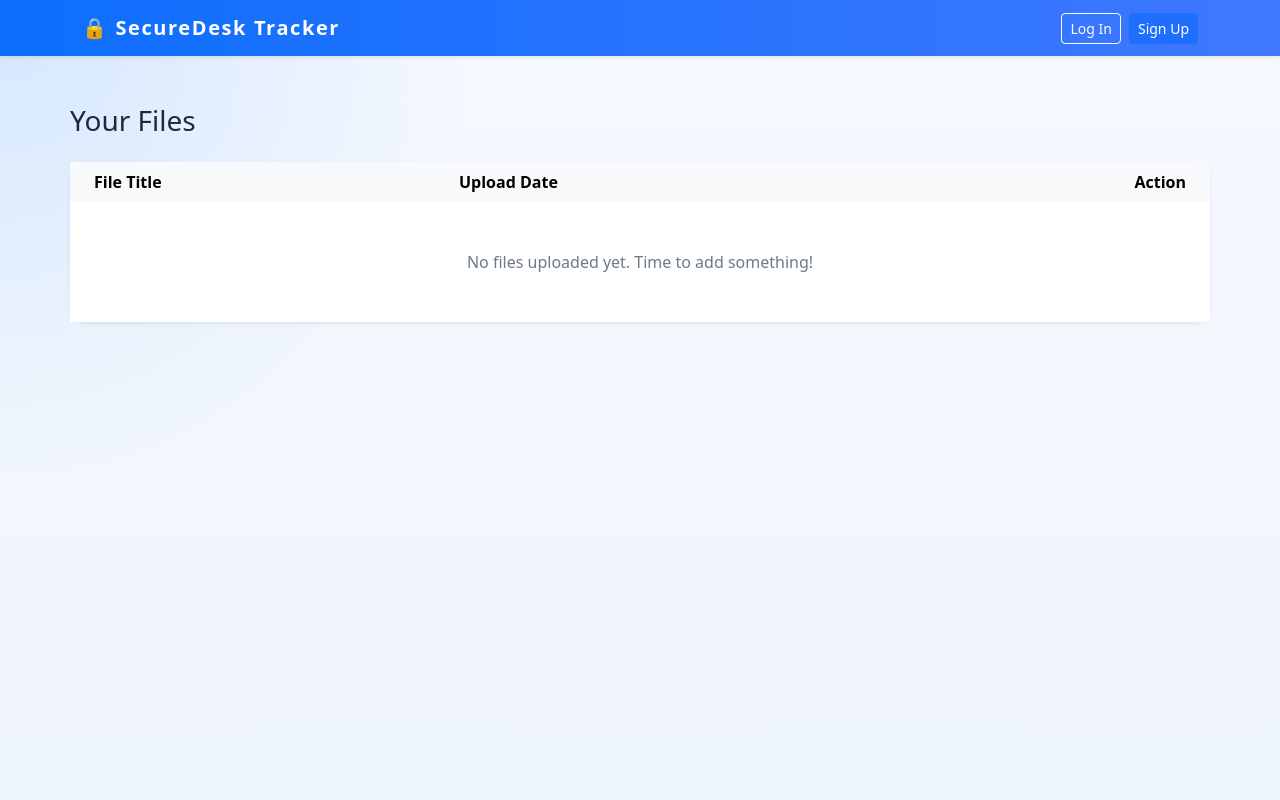
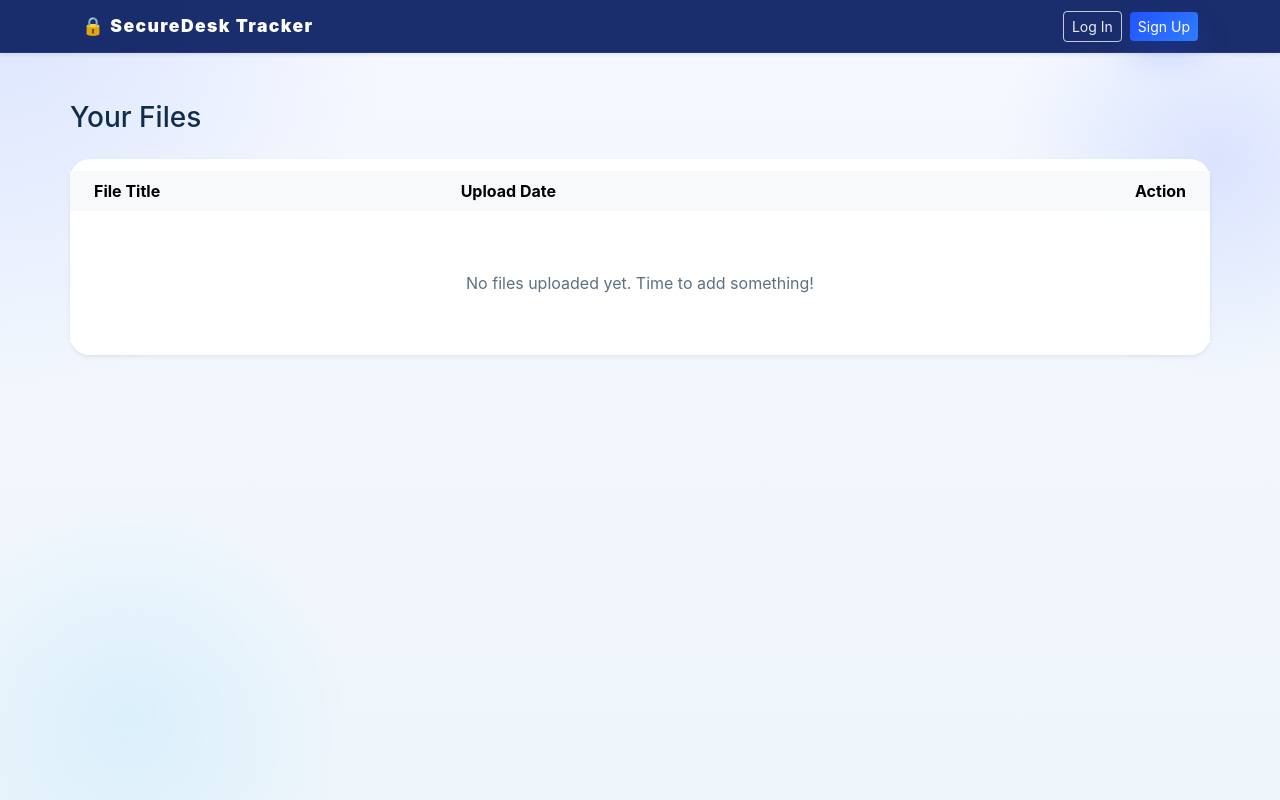
Before and after one commit to JeremiAtienza/IT-Helpdesk-Security-Incident-Tracker, a Django app: template templates/filemanager/file_list.html in a window 1280 px wide. Run offline with Django 5.2, Linux system fonts and the light colour scheme; the template is opened without the code that fills it, so the values that code supplies are empty.

Commit message:
Finalize theme wiring and settings updates

```diff
--- a/config/settings.py
+++ b/config/settings.py
@@ -168,6 +168,7 @@ DEFAULT_FILE_STORAGE = 'cloudinary_storage.storage.RawMediaCloudinaryStorage'
 # Static files configuration for deployment
 STATIC_URL = 'static/'
 STATIC_ROOT = BASE_DIR / 'staticfiles'
+STATICFILES_DIRS = [BASE_DIR / 'static']
 STATICFILES_STORAGE = 'whitenoise.storage.CompressedManifestStaticFilesStorage'
 
 SITE_ID = 1
--- a/templates/base.html
+++ b/templates/base.html
@@ -5,41 +5,8 @@
     <meta name="viewport" content="width=device-width, initial-scale=1.0">
     <title>SecureDesk Tracker | Secure Incident & Desk Management</title>
     <link href="https://cdn.jsdelivr.net/npm/bootstrap@5.3.0/dist/css/bootstrap.min.css" rel="stylesheet">
-    <style>
-        body {
-            min-height: 100vh;
-            background: radial-gradient(circle at top left, rgba(38, 132, 255, 0.16), transparent 32%),
-                        linear-gradient(180deg, #f6f9ff 0%, #eef5fb 100%);
-            color: #1e2a3b;
-        }
-        .navbar { background: linear-gradient(90deg, #0d6efd 0%, #3f78ff 100%); }
-        .navbar-brand {
-            font-weight: 800;
-            letter-spacing: 0.08em;
-            color: #ffffff !important;
-        }
-        .card {
-            border: 0;
-            border-radius: 1rem;
-            background: #ffffff;
-        }
-        .card-shadow { box-shadow: 0 22px 50px rgba(15, 35, 71, 0.10); }
-        .page-section { padding: 3rem 0; }
-        .hero-title { letter-spacing: -0.04em; font-weight: 700; }
-        .text-muted { color: #6c7a89 !important; }
-        .btn-primary {
-            background-color: #1f6fff;
-            border-color: #1f6fff;
-        }
-        .btn-primary:hover {
-            background-color: #175ed6;
-            border-color: #175ed6;
-        }
-        .form-control:focus {
-            box-shadow: 0 0 0 0.25rem rgba(56, 111, 255, 0.20);
-        }
-        .bg-dark { background-color: #0d47a1 !important; }
-    </style>
+    {% load static %}
+    <link rel="stylesheet" href="{% static 'css/theme.css' %}">
 </head>
 <body>
     <nav class="navbar navbar-expand-lg navbar-dark bg-dark shadow-sm">
@@ -77,5 +44,6 @@
     </main>
 
     <script src="https://cdn.jsdelivr.net/npm/bootstrap@5.3.0/dist/js/bootstrap.bundle.min.js"></script>
+    <script src="{% static 'js/theme.js' %}" defer></script>
 </body>
 </html>
```
